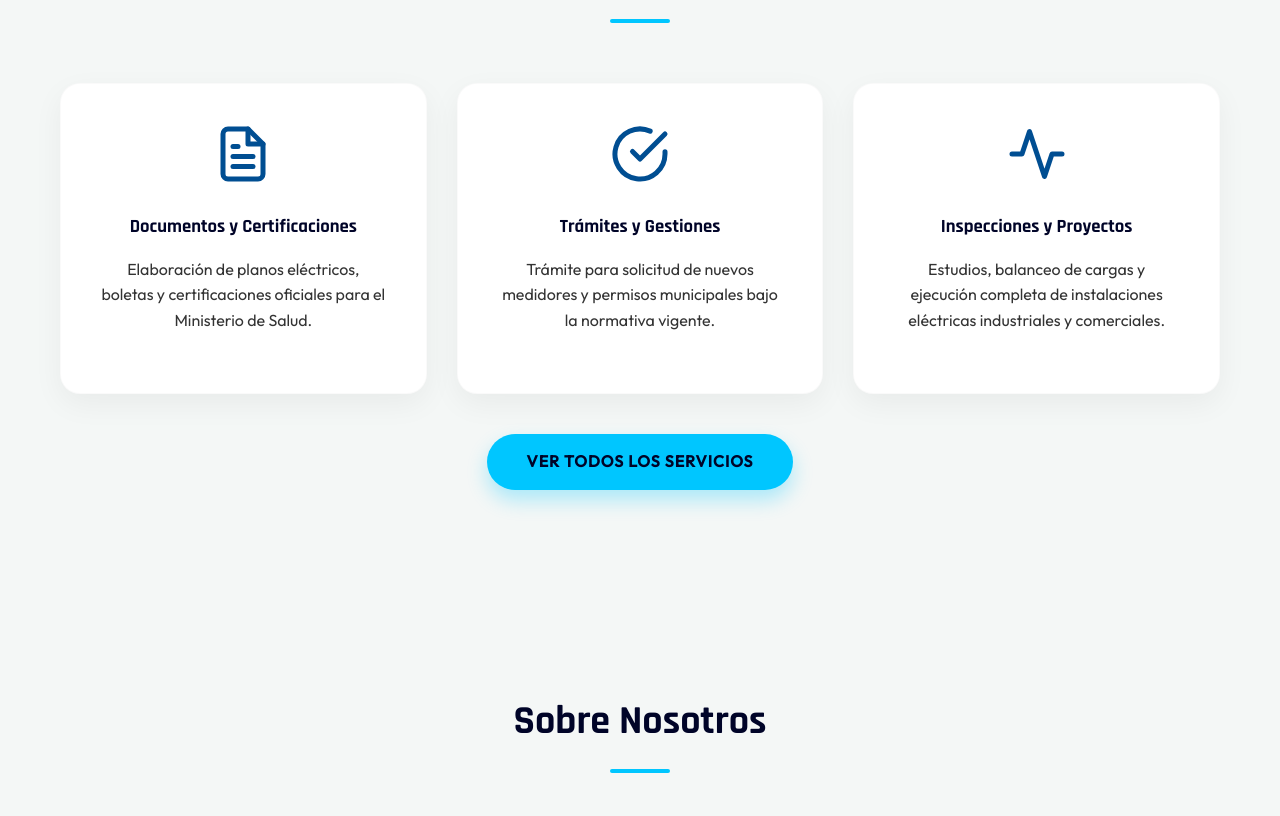
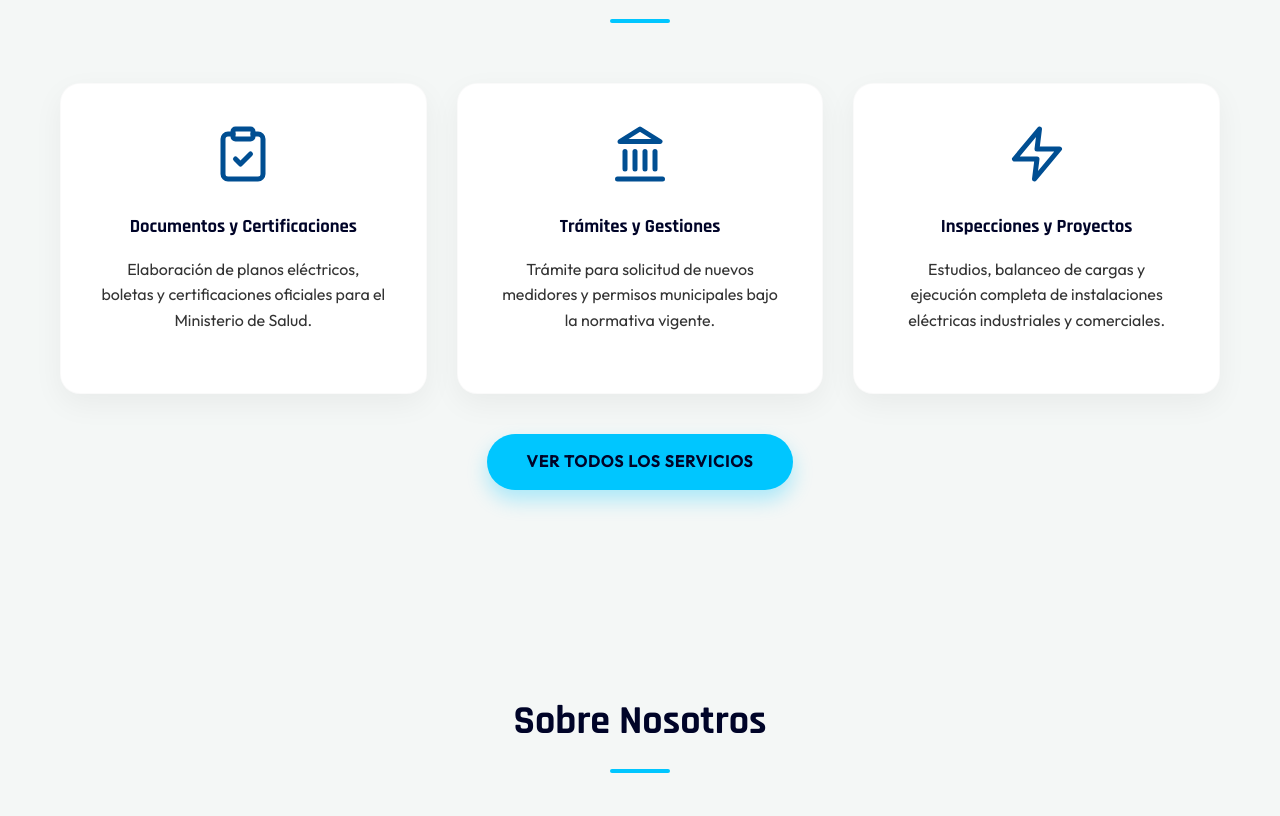
Before and after one commit to EmmanuelCVC/webpage, a plain HTML site: page index.html in a window 1280 px wide. Shown: the part 960-1776 px from the top of the page. Drawn offline with Linux system fonts and the light colour scheme.

Commit message:
algunos cambios

```diff
--- a/index.html
+++ b/index.html
@@ -75,11 +75,9 @@
                     <!-- Categoría 1 -->
                     <div class="service-card hidden-anim">
                         <svg class="service-svg" viewBox="0 0 24 24" stroke-width="2" stroke-linecap="round" stroke-linejoin="round">
-                            <path d="M14 2H6a2 2 0 0 0-2 2v16a2 2 0 0 0 2 2h12a2 2 0 0 0 2-2V8z"></path>
-                            <polyline points="14 2 14 8 20 8"></polyline>
-                            <line x1="16" y1="13" x2="8" y2="13"></line>
-                            <line x1="16" y1="17" x2="8" y2="17"></line>
-                            <polyline points="10 9 9 9 8 9"></polyline>
+                            <path d="M16 4h2a2 2 0 0 1 2 2v14a2 2 0 0 1-2 2H6a2 2 0 0 1-2-2V6a2 2 0 0 1 2-2h2"></path>
+                            <rect x="8" y="2" width="8" height="4" rx="1" ry="1"></rect>
+                            <path d="M9 14l2 2 4-4"></path>
                         </svg>
                         <h3>Documentos y Certificaciones</h3>
                         <p style="margin-bottom: 20px;">Elaboración de planos eléctricos, boletas y certificaciones oficiales para el Ministerio de Salud.</p>
@@ -88,8 +86,12 @@
                     <!-- Categoría 2 -->
                     <div class="service-card hidden-anim">
                         <svg class="service-svg" viewBox="0 0 24 24" stroke-width="2" stroke-linecap="round" stroke-linejoin="round">
-                            <path d="M22 11.08V12a10 10 0 1 1-5.93-9.14"></path>
-                            <polyline points="22 4 12 14.01 9 11.01"></polyline>
+                            <line x1="3" y1="22" x2="21" y2="22"></line>
+                            <line x1="6" y1="18" x2="6" y2="11"></line>
+                            <line x1="10" y1="18" x2="10" y2="11"></line>
+                            <line x1="14" y1="18" x2="14" y2="11"></line>
+                            <line x1="18" y1="18" x2="18" y2="11"></line>
+                            <polygon points="12 2 20 7 4 7"></polygon>
                         </svg>
                         <h3>Trámites y Gestiones</h3>
                         <p style="margin-bottom: 20px;">Trámite para solicitud de nuevos medidores y permisos municipales bajo la normativa vigente.</p>
@@ -98,7 +100,7 @@
                     <!-- Categoría 3 -->
                     <div class="service-card hidden-anim">
                         <svg class="service-svg" viewBox="0 0 24 24" stroke-width="2" stroke-linecap="round" stroke-linejoin="round">
-                            <polyline points="22 12 18 12 15 21 9 3 6 12 2 12"></polyline>
+                            <polygon points="13 2 3 14 12 14 11 22 21 10 12 10 13 2"></polygon>
                         </svg>
                         <h3>Inspecciones y Proyectos</h3>
                         <p style="margin-bottom: 20px;">Estudios, balanceo de cargas y ejecución completa de instalaciones eléctricas industriales y comerciales.</p>
--- a/script.js
+++ b/script.js
@@ -15,6 +15,17 @@ document.addEventListener('DOMContentLoaded', () => {
                 navMenu.classList.remove('active');
                 mobileMenuBtn.classList.remove('open');
             });
+        });
+
+        // Close menu when clicking outside
+        document.addEventListener('click', (event) => {
+            const isClickInsideMenu = navMenu.contains(event.target);
+            const isClickOnBtn = mobileMenuBtn.contains(event.target);
+
+            if (!isClickInsideMenu && !isClickOnBtn && navMenu.classList.contains('active')) {
+                navMenu.classList.remove('active');
+                mobileMenuBtn.classList.remove('open');
+            }
         });
     }
 
```
Also changed, not shown: blog.html (+1 -1 lines), contacto.html (+1 -1 lines), post.html (+2 -2 lines).
